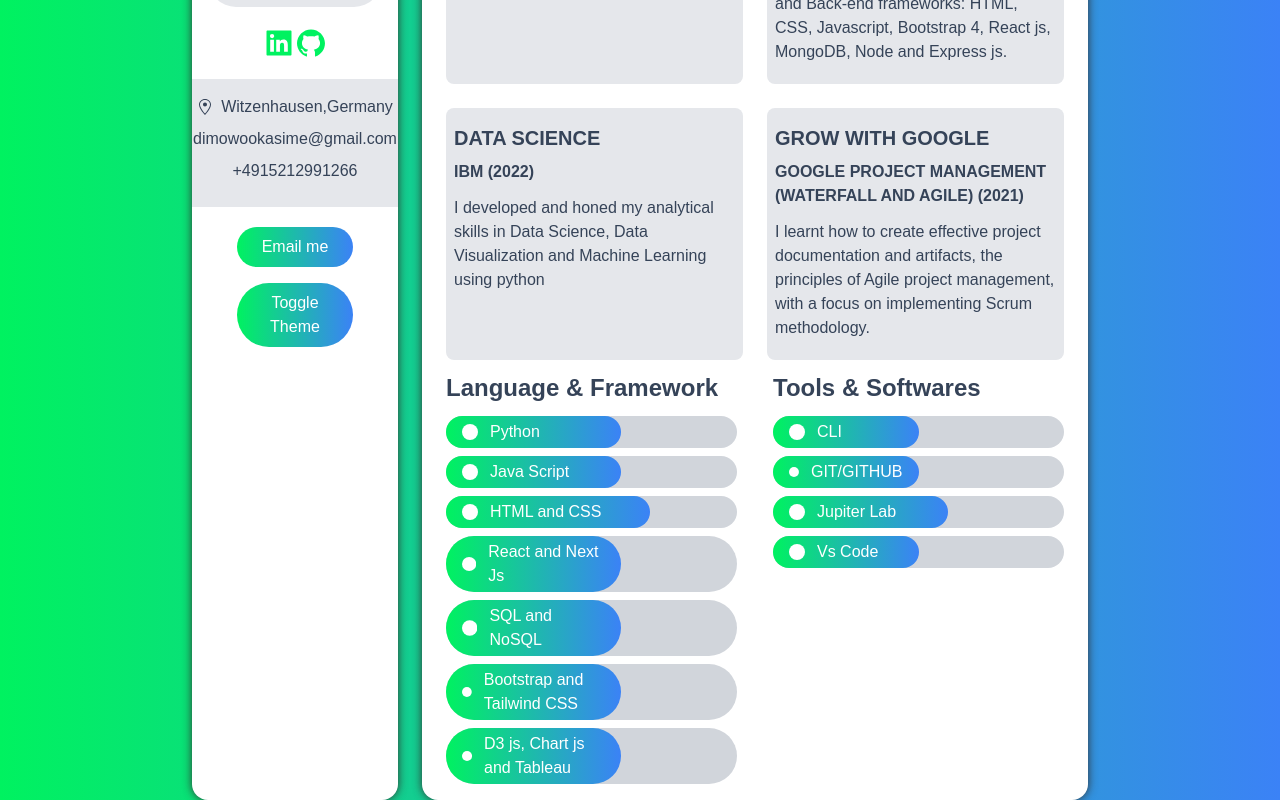
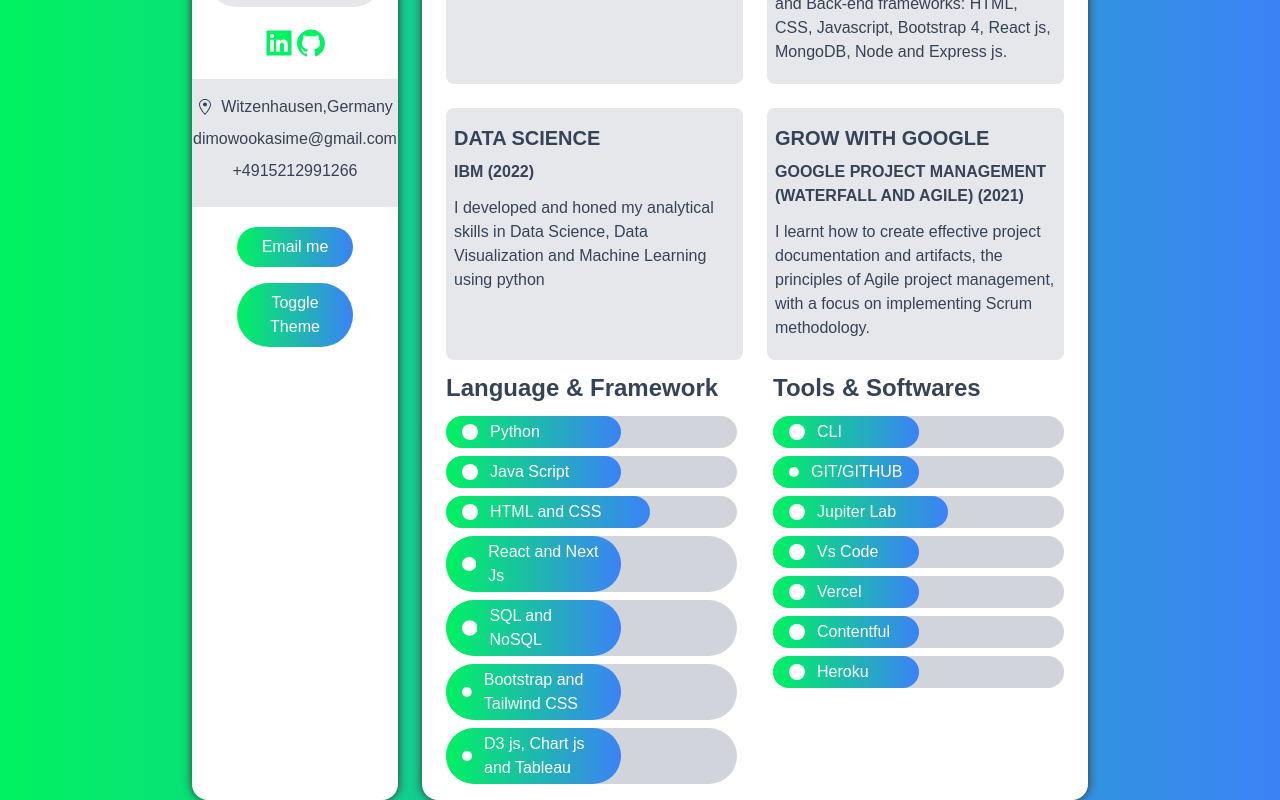
Before and after one commit to KascoDev/Portfolio-Page, a Next.js app: page /resume in a window 1280 px wide. Shown: the part 404-1204 px from the top of the page. Built offline with nearby package versions, Linux system fonts and the light colour scheme.

Commit message:
added content

```diff
--- a/data.ts
+++ b/data.ts
@@ -103,18 +103,32 @@ export const tools: Skill[] = [
     name: "Vs Code",
     level: "50",
   },
+  {
+    Icon: BsCircleFill,
+    name: "Vercel",
+    level: "50",
+  },
+  {
+    Icon: BsCircleFill,
+    name: "Contentful",
+    level: "50",
+  },
+  {
+    Icon: BsCircleFill,
+    name: "Heroku",
+    level: "50",
+  },
 ];
 
 export const projects: IProject[] = [
   {
-    name: "COVID Tracker",
-    description:
-      "This app shows a statistical view about corona virus over the world",
+    name: "Food website",
+    description: "This app contains a collection of delicious food",
     image_path: "/images/covid.jpg",
-    deployed_url: "https://covid-19-tracker-by-sumit.web.app/",
-    github_url: "https://github.com/Dey-Sumit/covid-19-tracker",
+    deployed_url: "https://food-for-the-soul.vercel.app/",
+    github_url: "https://github.com/KascoDev/FOOD-FOR-THE-SOUL",
     category: ["react"],
-    key_techs: ["React", "Chart.js", "Material UI"],
+    key_techs: ["Next.js", "Contentful", "CMS"],
   },
   {
     name: "Algorithm Visualizer",
--- a/pages/resume.tsx
+++ b/pages/resume.tsx
@@ -43,7 +43,7 @@ const Resume = () => {
           {/* <h5 className="my-3 text-2xl font-bold">Education</h5> */}
           <div className="">
             <h5 className="my-2 text-xl font-bold">
-              <Link href="https://drive.google.com/file/d/1LCS987cufOmQchfjeFpXKKAexIZeq71l/view?usp=sharing">
+              <Link href="https://www.credly.com/badges/0bee1ed5-4211-4500-8525-b360376f8a40/public_url">
                 <a>DATA SCIENCE</a>
               </Link>
             </h5>
@@ -60,7 +60,7 @@ const Resume = () => {
           <div className="">
             <h5 className="my-2 text-xl font-bold">
               {" "}
-              <Link href="https://drive.google.com/file/d/1HK7cItWV3J9qZgpQ5HH588_LXPzeUDXO/view?usp=sharing">
+              <Link href="https://www.credly.com/badges/f71d3603-2738-4823-a9f2-74d0def79406/public_url">
                 <a>GROW WITH GOOGLE</a>
               </Link>
             </h5>
```
